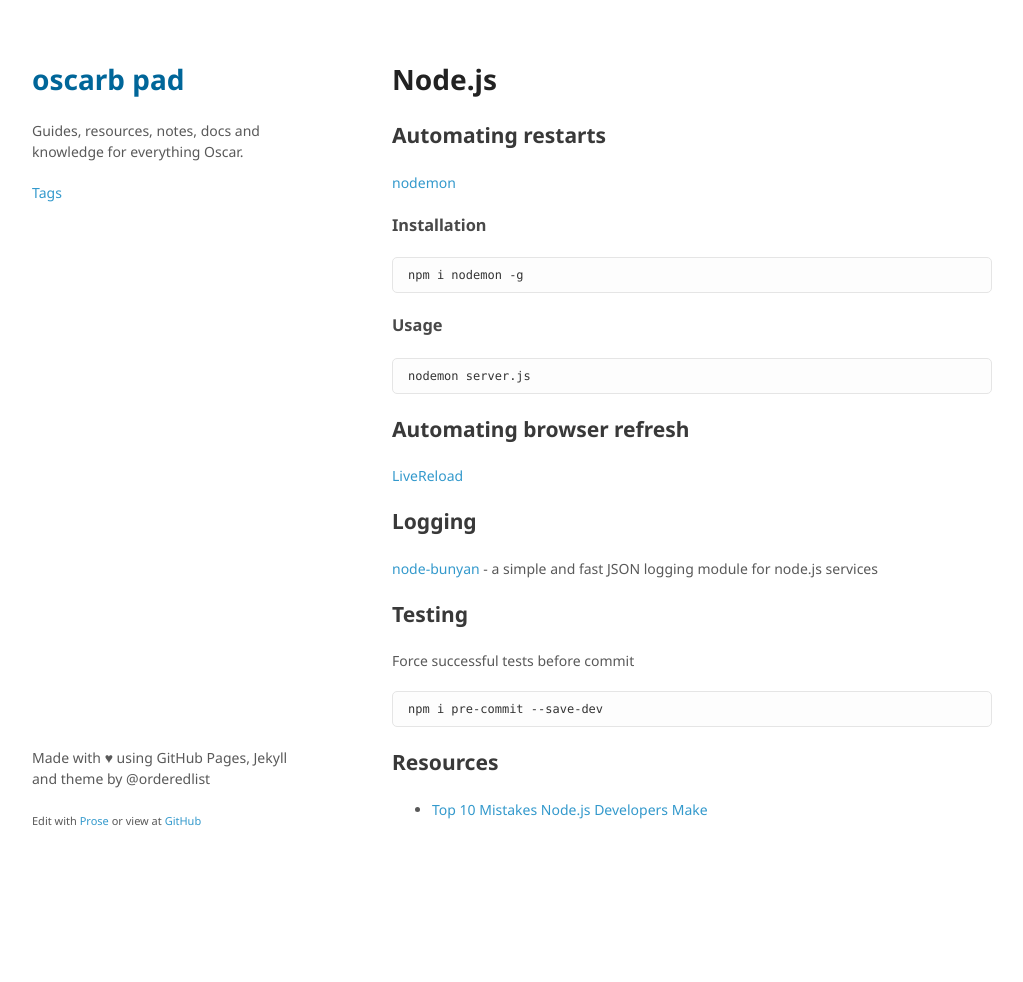
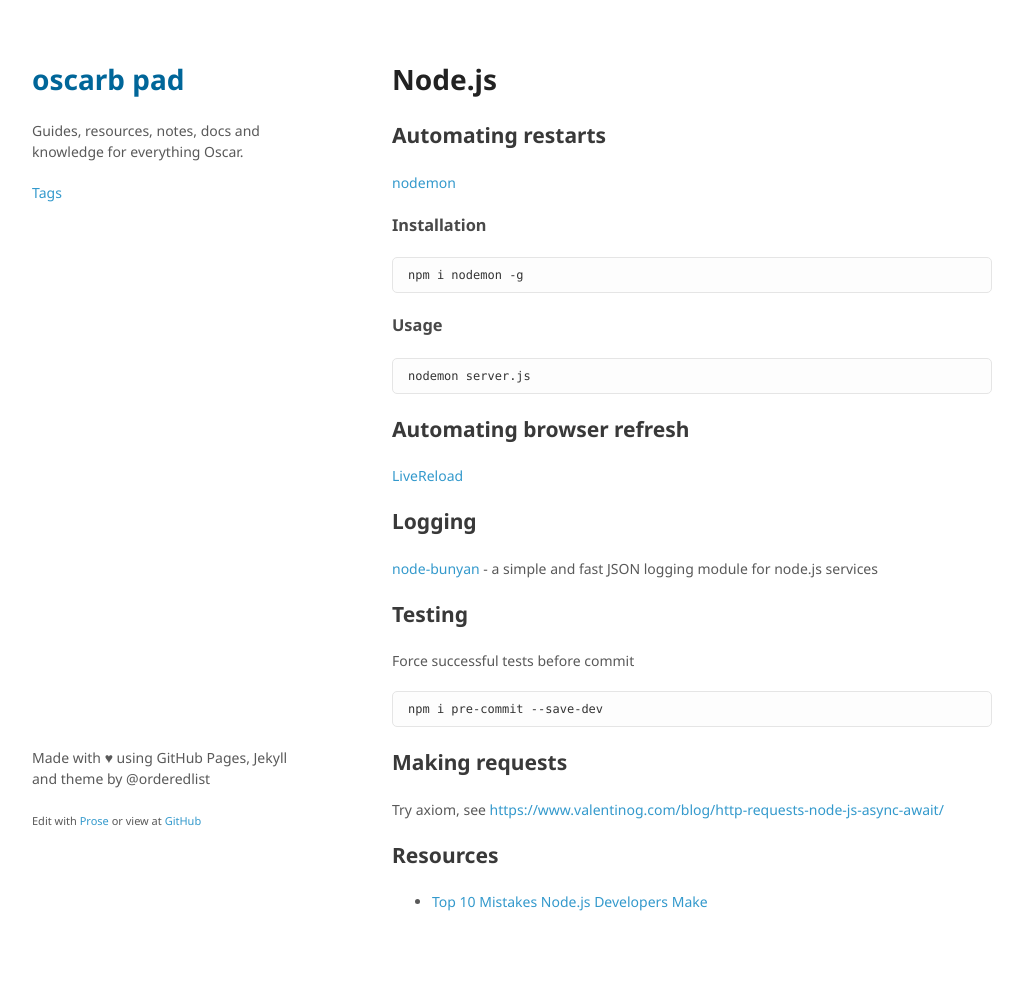
Before and after one commit to oscarb/pad, a Jekyll site: the page built from _docs/node.md, in a window 1280 px wide. Shown: the whole page, without its empty margins (128-1151 px from the left). Built offline with Jekyll 4.4.1, drawn with Linux system fonts in a browser that asks for light colours; some web fonts are replaced; before the commit the page ends 900 px from its top, so only the background shows below that; part of the change alters nothing that is shown.

Commit message:
Update node.md

````diff
--- a/_docs/node.md
+++ b/_docs/node.md
@@ -1,7 +1,8 @@
 ---
 title: Node.js
-tags: [development]
-
+tags:
+  - development
+published: true
 ---
 
 # Node.js
@@ -38,6 +39,9 @@ Force successful tests before commit
 npm i pre-commit --save-dev
 ```
 
+## Making requests
+
+Try axiom, see https://www.valentinog.com/blog/http-requests-node-js-async-await/
 
 
 ## Resources
````
